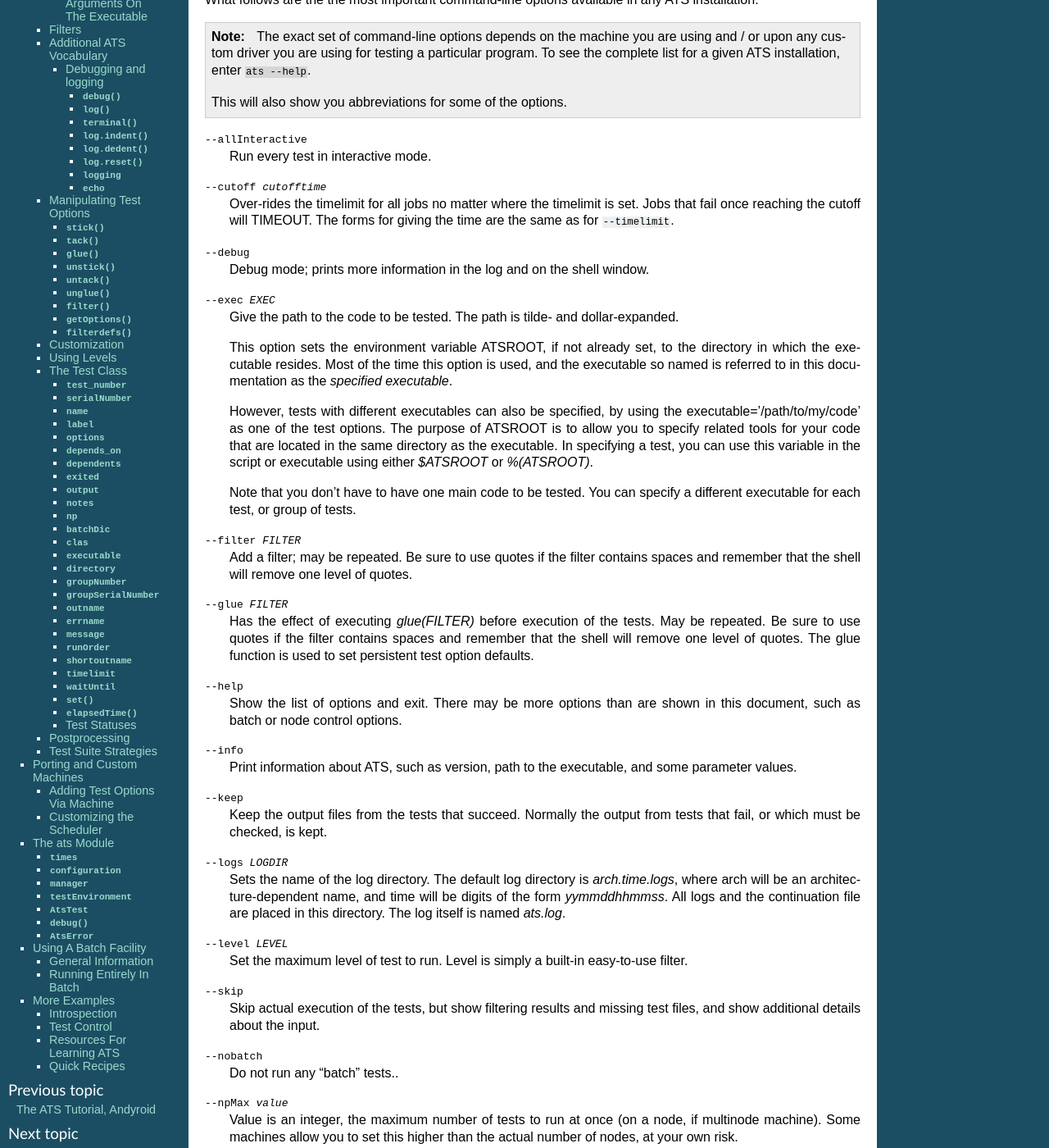
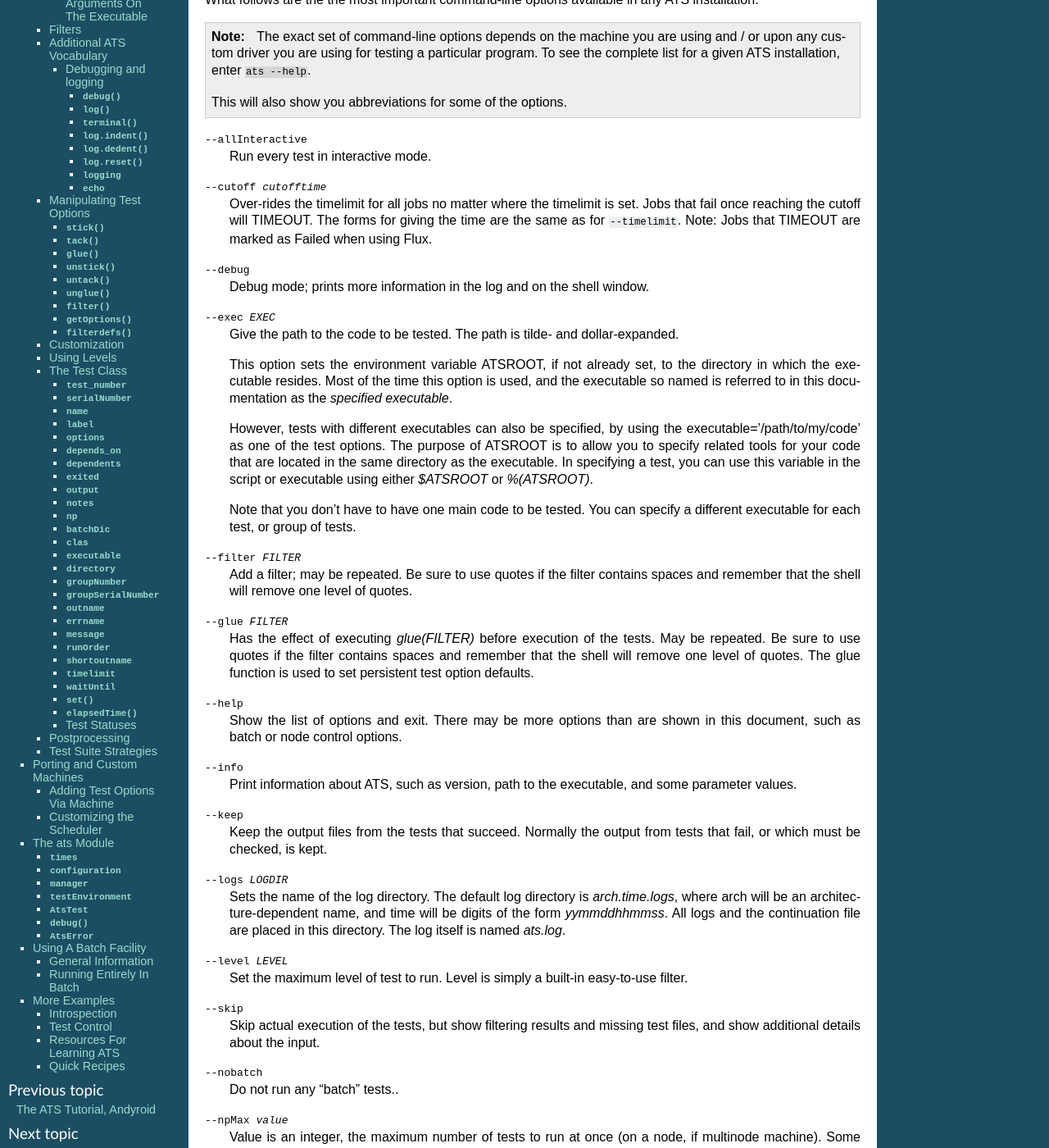
Before and after one commit to LLNL/ATS, a Sphinx documentation site: the page built from docs/source/ats.rst, in a window 1280 px wide and 1400 px high, scrolled down 942 px. Shown: the whole window at 82% size. Built offline with Sphinx 7.4.7, drawn with Linux system fonts in a browser that asks for light colours; some of the changed text lies outside the part shown.

Commit message:
Adding note in documentation about flux timeout=fail

```diff
--- a/docs/source/ats.rst
+++ b/docs/source/ats.rst
@@ -81,7 +81,8 @@ ATS installation.
 --cutoff cutofftime
    Over-rides the timelimit for all jobs no matter where the timelimit is set. Jobs
    that fail once reaching the cutoff will TIMEOUT. The forms for giving the time
-   are the same as for ``--timelimit``.
+   are the same as for ``--timelimit``. Note: Jobs that TIMEOUT are marked as Failed
+   when using Flux.
 
 --debug
    Debug mode; prints more information in the log and on the shell window.
@@ -165,7 +166,8 @@ ATS installation.
    Set the default ``timelimit`` test option. TIMELIMIT may be given as an
    integer number of seconds or a string specification such as '2m', or
    '3h30m20s'. A similar notation can be used for filtering by time limit, such
-   as `-f 'timelimit < "30m"'`.
+   as `-f 'timelimit < "30m"'`. Note: Jobs that TIMEOUT are marked as Failed
+   when using Flux.
 
 --verbose
    Verbose mode. Both starts and finishes of tests are noted on the terminal,
```
Also changed, not shown: 1 other file.
